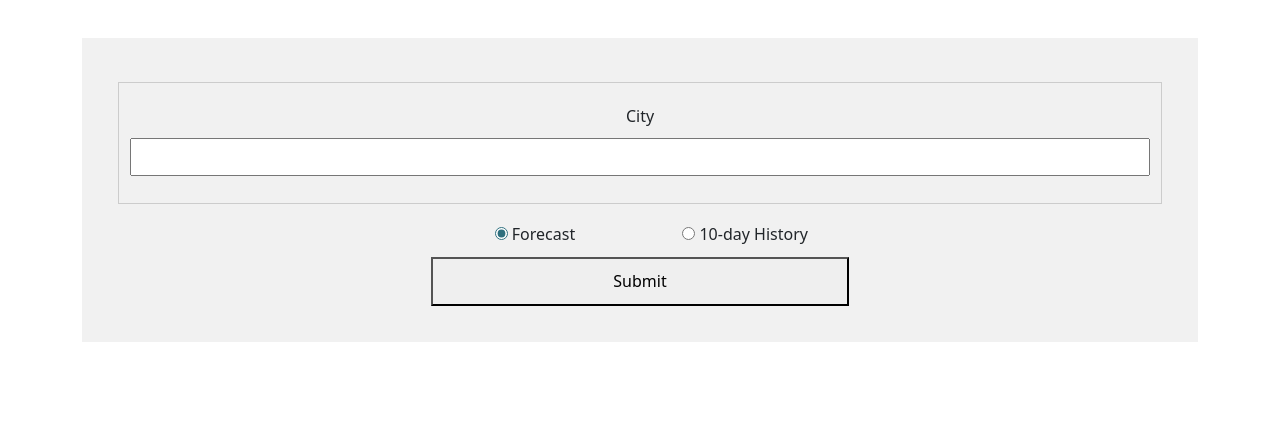
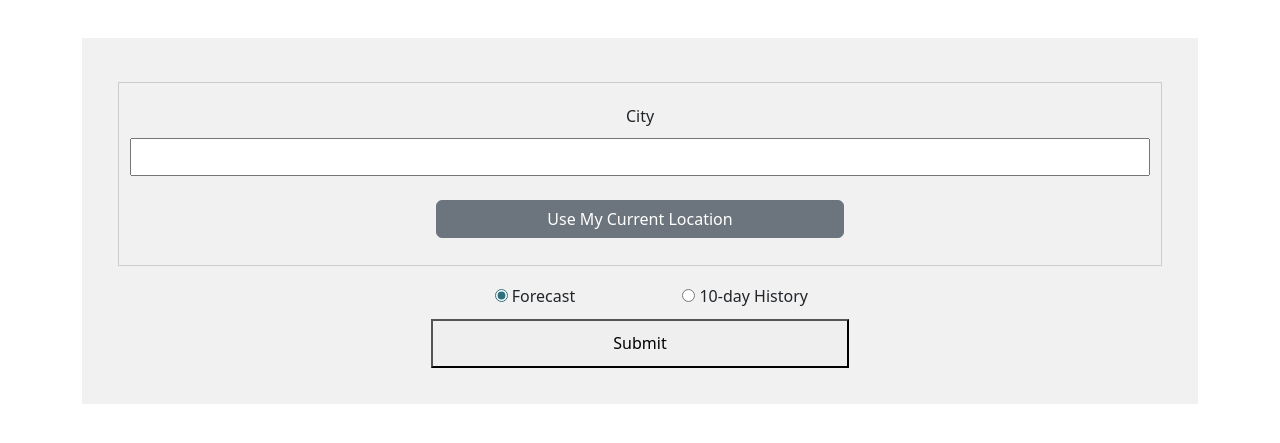
Before and after one commit to isaric/weather-app, a Flask app: page / in a window 1280 px wide. Shown: the part 202-645 px from the top of the page. Run offline with Flask 3, Linux system fonts and the light colour scheme; parts of the project's set-up code (start-up, migrations or seed data) failed here and were passed over.

Commit message:
adds geolocation functionality and refactors city search inputs

```diff
--- a/main.py
+++ b/main.py
@@ -20,10 +20,10 @@ def generate_report():
     report = "current"
     if 'report' in request.args:
         report = request.args['report']
-    city = cities.find_city(lat,lng)
+    city = request.args['city']
     current = report == "current"
     title = "Forecast" if current else "10-day Historical data"
-    response = client.get_weather(city["lat"], city["lng"], current)
+    response = client.get_weather(lat, lng, current)
     script, div = plotter.get_plot(response, current)
     return render_template('report.html', city=city, script=script, div=div, title=title)
 
--- a/templates/index.html
+++ b/templates/index.html
@@ -24,6 +24,14 @@
                         <input type="text" name="city" id="city" oninput="citySearch()" autocomplete="off" />
                         <ul id="cityList">
                         </ul>
+                        <!-- Hidden fields to store geolocation coordinates -->
+                        <input type="hidden" id="lat" name="lat" />
+                        <input type="hidden" id="lng" name="lng" />
+                        <!-- Location button and status -->
+                        <div class="location-section">
+                            <button id="location-button" class="btn btn-secondary mt-2">Use My Current Location</button>
+                            <p id="location-status" class="text-muted mt-1"></p>
+                        </div>
                     </div>
 
                         <div class="options">
--- a/templates/report.html
+++ b/templates/report.html
@@ -21,7 +21,7 @@
 <body>
     <div class="container-fluid p-5 bg-success text-white text-center">
         <h1>Weather Report</h1>
-        <h1>{{ city["name"] }}</h1>
+        <h1>{{ city }}</h1>
         <h1>{{ title }}</h1>
     </div>
 
--- a/templates/static/js/script.js
+++ b/templates/static/js/script.js
@@ -1,5 +1,5 @@
 function citySearch() {
-    text = document.getElementById("city").value
+    let text = document.getElementById("city").value
     if (text.length < 3) {
         return;
     }
@@ -8,8 +8,8 @@ function citySearch() {
     xhr.open("GET", "/autocomplete?name=" + text, true);
 
     xhr.onload = () => {
-        data = JSON.parse(xhr.responseText);
-        search = document.getElementById("cityList");
+        let data = JSON.parse(xhr.responseText);
+        let search = document.getElementById("cityList");
         search.innerHTML = "";
         for (city of data) {
             const li = document.createElement("li");
@@ -31,14 +31,69 @@ function getReport(e) {
     e.preventDefault();
     const search = document.getElementById("city");
     const city = search.value;
+
+    // Check if we're using geolocation or city search
+
+    // Extract coordinates from the city string
     const ix = city.indexOf("(")
     const lat = city.substring(ix + 1, city.length - 1).split(",")[0]
     const lng = city.substring(ix + 1, city.length - 1).split(",")[1]
     const report = document.querySelector('input[name="report"]:checked').value;
-    window.location = `/generate_report?lat=${lat}&lng=${lng}&report=${report}`;
+    window.location = `/generate_report?lat=${encodeURIComponent(lat.trim())}&lng=${encodeURIComponent(lng.trim())}&report=${report}&city=${encodeURIComponent(city.substring(0, ix))}`;
+}
+
+function getCurrentLocation() {
+    if (navigator.geolocation) {
+        document.getElementById("location-status").textContent = "Getting your location...";
+        navigator.geolocation.getCurrentPosition(
+            async function (position) {
+                const lat = position.coords.latitude;
+                const lng = position.coords.longitude;
+
+                const response = await fetch(`https://nominatim.openstreetmap.org/reverse?lat=${lat}&lon=${lng}&format=json`);
+                const data = await response.json();
+
+                // Store the coordinates in hidden fields
+                document.getElementById("lat").value = lat;
+                document.getElementById("lng").value = lng;
+
+                // Update the city input field to show we're using the current location
+                document.getElementById("city").value = data.address.town + `(${lat}, ${lng})`;
+                document.getElementById("location-status").textContent = "Location found!";
+
+                // Hide the city list if it's visible
+                document.getElementById("cityList").hidden = true;
+            },
+            function (error) {
+                let errorMessage = "Error getting location: ";
+                switch (error.code) {
+                    case error.PERMISSION_DENIED:
+                        errorMessage += "Permission denied";
+                        break;
+                    case error.POSITION_UNAVAILABLE:
+                        errorMessage += "Position unavailable";
+                        break;
+                    case error.TIMEOUT:
+                        errorMessage += "Timeout";
+                        break;
+                    default:
+                        errorMessage += "Unknown error";
+                }
+                document.getElementById("location-status").textContent = errorMessage;
+                console.error(errorMessage);
+            }
+        );
+    } else {
+        document.getElementById("location-status").textContent = "Geolocation is not supported by this browser.";
+        console.error("Geolocation is not supported by this browser.");
+    }
 }
 
 window.onload = () => {
-    document.getElementById("cityList").addEventListener("click", onItemClick)
-    document.getElementById("main-button").addEventListener("click", getReport)
- }
+    document.getElementById("cityList").addEventListener("click", onItemClick);
+    document.getElementById("main-button").addEventListener("click", getReport);
+    document.getElementById("location-button").addEventListener("click", function (e) {
+        e.preventDefault();
+        getCurrentLocation();
+    });
+}
--- a/visualisation/plotter.py
+++ b/visualisation/plotter.py
@@ -10,7 +10,7 @@ def get_plot(weather_data, current):
     plot = figure(x_axis_type="datetime")
 
     if current:
-
+        print(weather_data)
         y_range = weather_data["hourly"]["temperature_2m"]
         y2 = weather_data["hourly"]["relativehumidity_2m"]
         y3 = weather_data["hourly"]["windspeed_10m"]
```
Also changed, not shown: README.md.
